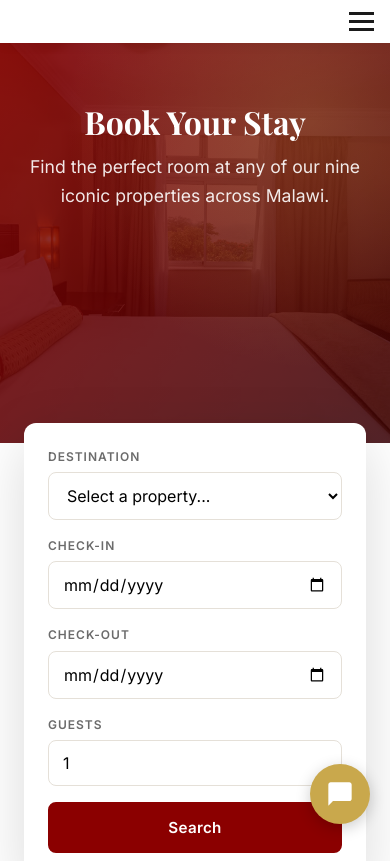
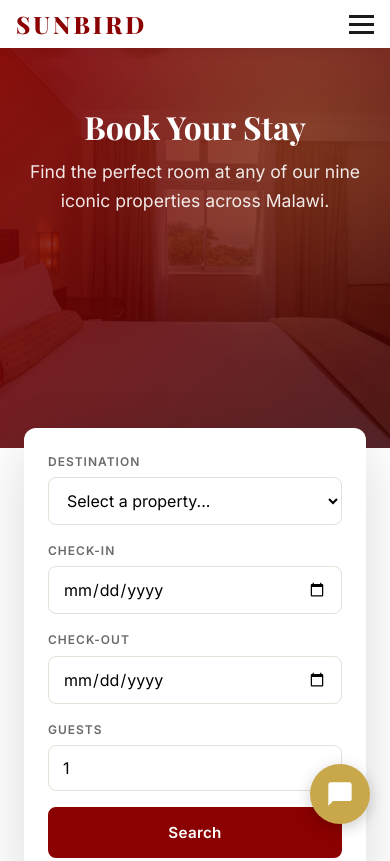
Before and after one commit to Jonathan97k/sunbird-web-demo, a plain HTML site: page book.html in a window 390 px wide. Shown: the top 861 px of the page. Drawn offline with nearby package versions, Linux system fonts and the light colour scheme.

Commit message:
Add SUNBIRD text logo for mobile nav across all pages

```diff
--- a/book.html
+++ b/book.html
@@ -14,6 +14,7 @@
   <div class="nav-container">
     <a href="index.html" class="logo">
       <img src="images/Logo.jpg" alt="Sunbird Hotels & Resorts" class="logo-img">
+      <span class="logo-text">SUNBIRD</span>
     </a>
     <ul class="nav-menu">
       <li><a href="index.html">Home</a></li>
@@ -75,6 +76,7 @@
       <div class="footer-col">
         <div class="logo" style="margin-bottom: 20px;">
           <img src="images/Logo.jpg" alt="Sunbird Hotels & Resorts" class="logo-img">
+      <span class="logo-text">SUNBIRD</span>
         </div>
         <p>Malawi's premier hospitality group.</p>
         <div class="socials"><a href="#">f</a><a href="#">𝕏</a><a href="#">◉</a></div>
```
Also changed, not shown: contact.html (+2 -0 lines), hotel-template.html (+2 -0 lines), hotels.html (+2 -0 lines), index.html (+2 -0 lines), meetings.html (+2 -0 lines), offers.html (+2 -0 lines).
